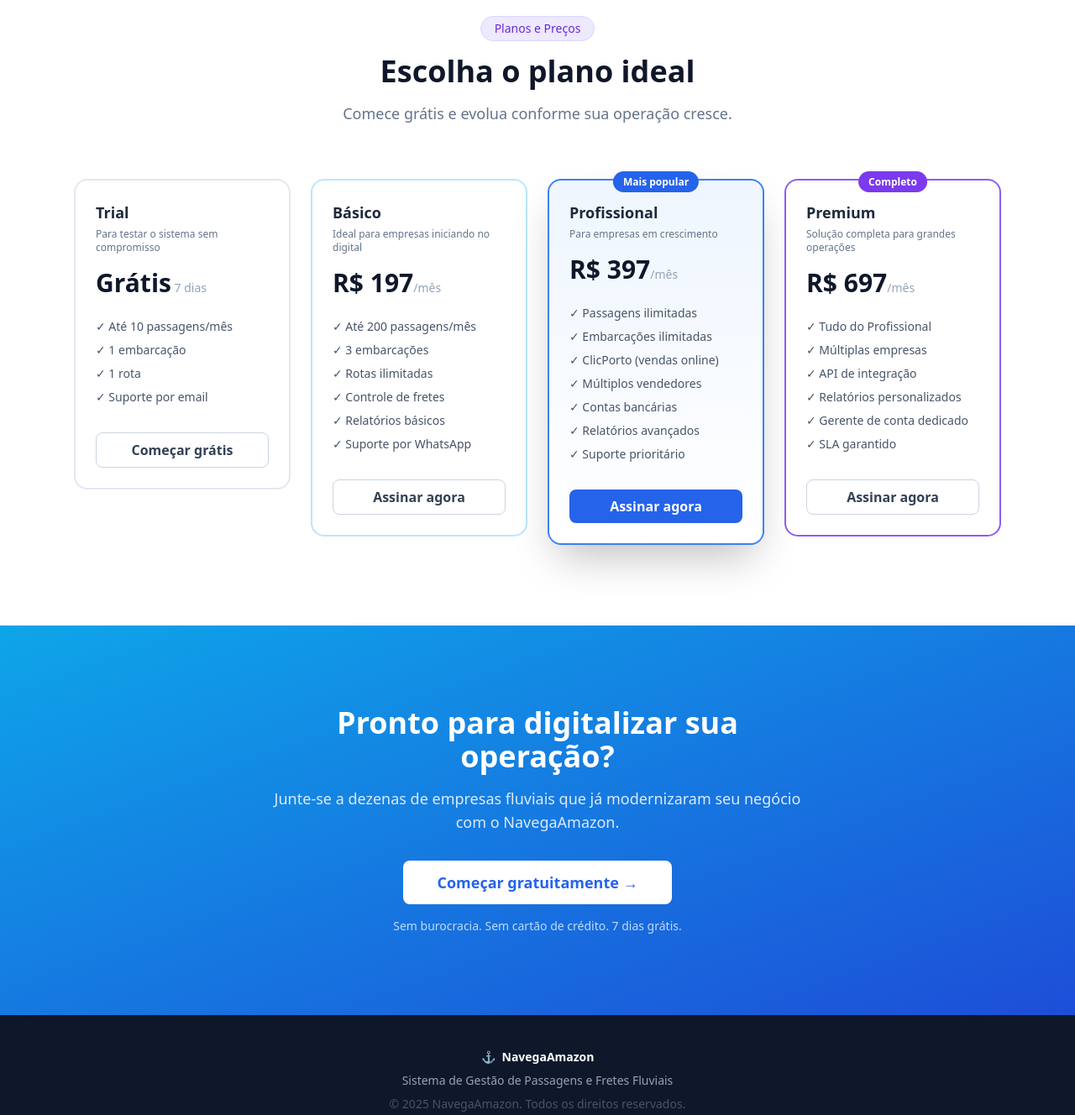
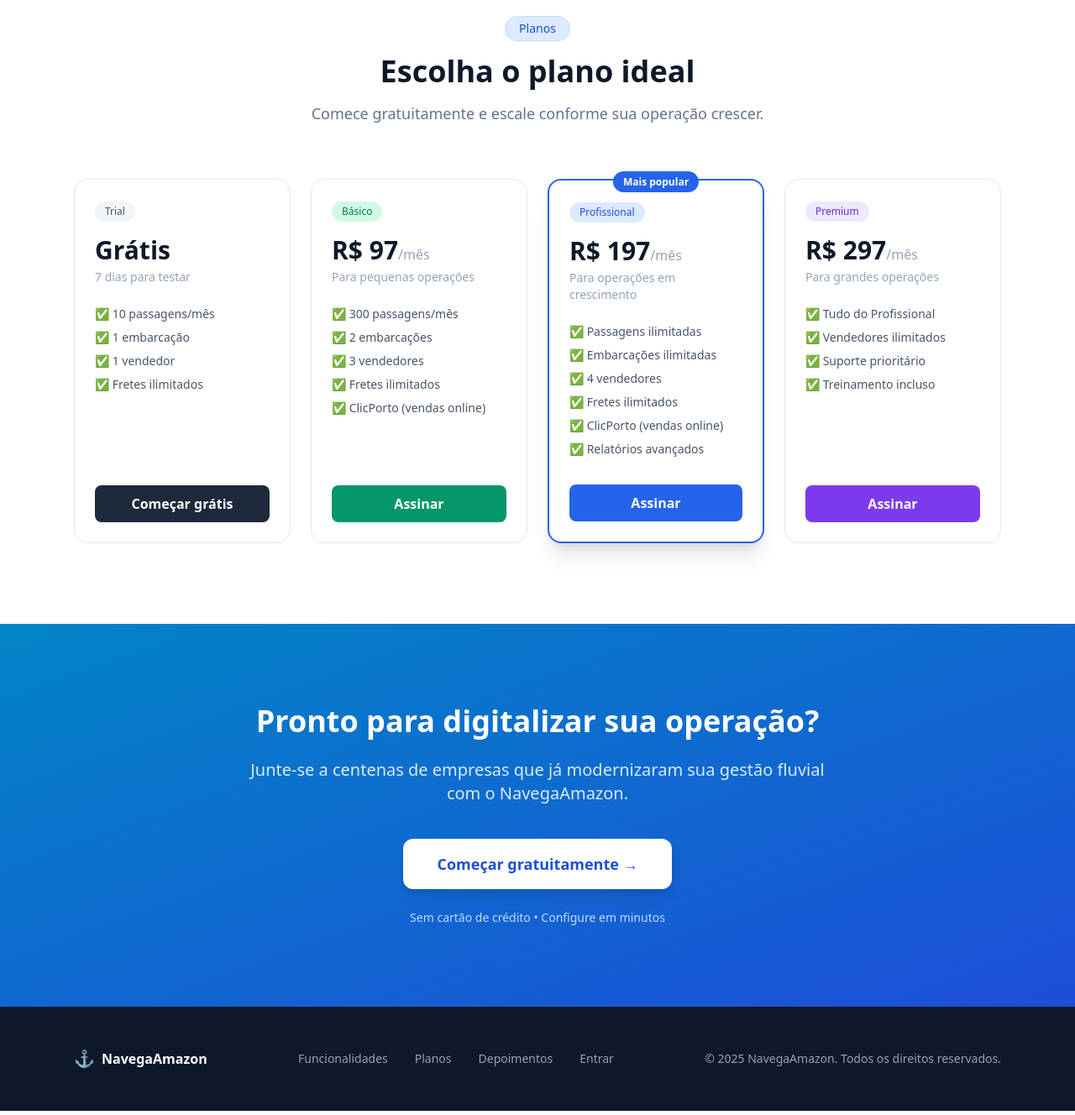
Before and after one commit to RaimundoSoaresMachado/landing-navegaamazon, a plain HTML site: page index.html in a window 1280 px wide. Shown: the part 2920-4248 px from the top of the page at 84% size. Drawn offline with nearby package versions, Linux system fonts and the light colour scheme.

Commit message:
Update index.html

```diff
--- a/index.html
+++ b/index.html
@@ -125,82 +125,108 @@
   <section id="planos" class="py-24 bg-white">
     <div class="max-w-6xl mx-auto px-4 sm:px-6">
       <div class="text-center mb-16">
-        <span class="inline-block mb-4 bg-violet-100 text-violet-700 border border-violet-200 text-sm px-4 py-1 rounded-full font-medium">Planos e Preços</span>
+        <span class="inline-block mb-4 bg-blue-100 text-blue-700 border border-blue-200 text-sm px-4 py-1 rounded-full font-medium">Planos</span>
         <h2 class="text-3xl md:text-4xl font-bold text-slate-900 mb-4">Escolha o plano ideal</h2>
-        <p class="text-lg text-slate-500">Comece grátis e evolua conforme sua operação cresce.</p>
+        <p class="text-lg text-slate-500 max-w-xl mx-auto">Comece gratuitamente e escale conforme sua operação crescer.</p>
       </div>
-      <div class="grid grid-cols-1 sm:grid-cols-2 lg:grid-cols-4 gap-6 items-start">
+      <div class="grid grid-cols-1 md:grid-cols-2 lg:grid-cols-4 gap-6">
         <!-- Trial -->
-        <div class="rounded-2xl border-2 border-slate-200 bg-white p-6 flex flex-col">
-          <h3 class="text-lg font-bold text-slate-800 mb-1">Trial</h3>
-          <p class="text-xs text-slate-500 mb-4">Para testar o sistema sem compromisso</p>
-          <div class="mb-6"><span class="text-3xl font-extrabold text-slate-900">Grátis</span><span class="text-slate-400 text-sm"> 7 dias</span></div>
-          <ul class="space-y-2 mb-8 flex-1 text-sm text-slate-600">
-            <li>✓ Até 10 passagens/mês</li><li>✓ 1 embarcação</li><li>✓ 1 rota</li><li>✓ Suporte por email</li>
+        <div class="rounded-2xl border border-slate-200 p-6 flex flex-col">
+          <div class="mb-4"><span class="inline-block bg-slate-100 text-slate-600 text-xs px-3 py-1 rounded-full font-medium">Trial</span></div>
+          <p class="text-3xl font-extrabold text-slate-900 mb-1">Grátis</p>
+          <p class="text-sm text-slate-400 mb-6">7 dias para testar</p>
+          <ul class="space-y-2 text-sm text-slate-600 mb-8 flex-1">
+            <li>✅ 10 passagens/mês</li>
+            <li>✅ 1 embarcação</li>
+            <li>✅ 1 vendedor</li>
+            <li>✅ Fretes ilimitados</li>
           </ul>
-          <a href__="https://app.raysistemas.online" class="block w-full text-center border border-slate-300 hover:bg-slate-50 text-slate-700 font-semibold py-2 rounded-lg transition-colors">Começar grátis</a>
+          <a href__="https://app.raysistemas.online" class="block text-center bg-slate-800 hover:bg-slate-900 text-white font-semibold py-2.5 rounded-lg transition-colors">Começar grátis</a>
         </div>
         <!-- Básico -->
-        <div class="rounded-2xl border-2 border-sky-200 bg-white p-6 flex flex-col">
-          <h3 class="text-lg font-bold text-slate-800 mb-1">Básico</h3>
-          <p class="text-xs text-slate-500 mb-4">Ideal para empresas iniciando no digital</p>
-          <div class="mb-6"><span class="text-3xl font-extrabold text-slate-900">R$ 197</span><span class="text-slate-400 text-sm">/mês</span></div>
-          <ul class="space-y-2 mb-8 flex-1 text-sm text-slate-600">
-            <li>✓ Até 200 passagens/mês</li><li>✓ 3 embarcações</li><li>✓ Rotas ilimitadas</li><li>✓ Controle de fretes</li><li>✓ Relatórios básicos</li><li>✓ Suporte por WhatsApp</li>
+        <div class="rounded-2xl border border-slate-200 p-6 flex flex-col">
+          <div class="mb-4"><span class="inline-block bg-emerald-100 text-emerald-700 text-xs px-3 py-1 rounded-full font-medium">Básico</span></div>
+          <p class="text-3xl font-extrabold text-slate-900 mb-1">R$ 97<span class="text-base font-normal text-slate-400">/mês</span></p>
+          <p class="text-sm text-slate-400 mb-6">Para pequenas operações</p>
+          <ul class="space-y-2 text-sm text-slate-600 mb-8 flex-1">
+            <li>✅ 300 passagens/mês</li>
+            <li>✅ 2 embarcações</li>
+            <li>✅ 3 vendedores</li>
+            <li>✅ Fretes ilimitados</li>
+            <li>✅ ClicPorto (vendas online)</li>
           </ul>
-          <a href__="https://app.raysistemas.online" class="block w-full text-center border border-slate-300 hover:bg-slate-50 text-slate-700 font-semibold py-2 rounded-lg transition-colors">Assinar agora</a>
+          <a href__="https://app.raysistemas.online" class="block text-center bg-emerald-600 hover:bg-emerald-700 text-white font-semibold py-2.5 rounded-lg transition-colors">Assinar</a>
         </div>
         <!-- Profissional -->
-        <div class="relative rounded-2xl border-2 border-blue-500 bg-gradient-to-b from-blue-50 to-white p-6 flex flex-col shadow-2xl">
-          <div class="absolute -top-3 left-1/2 -translate-x-1/2"><span class="bg-blue-600 text-white text-xs font-semibold px-3 py-1 rounded-full">Mais popular</span></div>
-          <h3 class="text-lg font-bold text-slate-800 mb-1">Profissional</h3>
-          <p class="text-xs text-slate-500 mb-4">Para empresas em crescimento</p>
-          <div class="mb-6"><span class="text-3xl font-extrabold text-slate-900">R$ 397</span><span class="text-slate-400 text-sm">/mês</span></div>
-          <ul class="space-y-2 mb-8 flex-1 text-sm text-slate-600">
-            <li>✓ Passagens ilimitadas</li><li>✓ Embarcações ilimitadas</li><li>✓ ClicPorto (vendas online)</li><li>✓ Múltiplos vendedores</li><li>✓ Contas bancárias</li><li>✓ Relatórios avançados</li><li>✓ Suporte prioritário</li>
+        <div class="rounded-2xl border-2 border-blue-600 p-6 flex flex-col relative shadow-xl">
+          <div class="absolute -top-3 left-1/2 -translate-x-1/2"><span class="bg-blue-600 text-white text-xs px-3 py-1 rounded-full font-semibold">Mais popular</span></div>
+          <div class="mb-4"><span class="inline-block bg-blue-100 text-blue-700 text-xs px-3 py-1 rounded-full font-medium">Profissional</span></div>
+          <p class="text-3xl font-extrabold text-slate-900 mb-1">R$ 197<span class="text-base font-normal text-slate-400">/mês</span></p>
+          <p class="text-sm text-slate-400 mb-6">Para operações em crescimento</p>
+          <ul class="space-y-2 text-sm text-slate-600 mb-8 flex-1">
+            <li>✅ Passagens ilimitadas</li>
+            <li>✅ Embarcações ilimitadas</li>
+            <li>✅ 4 vendedores</li>
+            <li>✅ Fretes ilimitados</li>
+            <li>✅ ClicPorto (vendas online)</li>
+            <li>✅ Relatórios avançados</li>
           </ul>
-          <a href__="https://app.raysistemas.online" class="block w-full text-center bg-blue-600 hover:bg-blue-700 text-white font-semibold py-2 rounded-lg transition-colors">Assinar agora</a>
+          <a href__="https://app.raysistemas.online" class="block text-center bg-blue-600 hover:bg-blue-700 text-white font-semibold py-2.5 rounded-lg transition-colors">Assinar</a>
         </div>
         <!-- Premium -->
-        <div class="relative rounded-2xl border-2 border-violet-500 bg-white p-6 flex flex-col">
-          <div class="absolute -top-3 left-1/2 -translate-x-1/2"><span class="bg-violet-600 text-white text-xs font-semibold px-3 py-1 rounded-full">Completo</span></div>
-          <h3 class="text-lg font-bold text-slate-800 mb-1">Premium</h3>
-          <p class="text-xs text-slate-500 mb-4">Solução completa para grandes operações</p>
-          <div class="mb-6"><span class="text-3xl font-extrabold text-slate-900">R$ 697</span><span class="text-slate-400 text-sm">/mês</span></div>
-          <ul class="space-y-2 mb-8 flex-1 text-sm text-slate-600">
-            <li>✓ Tudo do Profissional</li><li>✓ Múltiplas empresas</li><li>✓ API de integração</li><li>✓ Relatórios personalizados</li><li>✓ Gerente de conta dedicado</li><li>✓ SLA garantido</li>
+        <div class="rounded-2xl border border-slate-200 p-6 flex flex-col">
+          <div class="mb-4"><span class="inline-block bg-violet-100 text-violet-700 text-xs px-3 py-1 rounded-full font-medium">Premium</span></div>
+          <p class="text-3xl font-extrabold text-slate-900 mb-1">R$ 297<span class="text-base font-normal text-slate-400">/mês</span></p>
+          <p class="text-sm text-slate-400 mb-6">Para grandes operações</p>
+          <ul class="space-y-2 text-sm text-slate-600 mb-8 flex-1">
+            <li>✅ Tudo do Profissional</li>
+            <li>✅ Vendedores ilimitados</li>
+            <li>✅ Suporte prioritário</li>
+            <li>✅ Treinamento incluso</li>
           </ul>
-          <a href__="https://app.raysistemas.online" class="block w-full text-center border border-slate-300 hover:bg-slate-50 text-slate-700 font-semibold py-2 rounded-lg transition-colors">Assinar agora</a>
+          <a href__="https://app.raysistemas.online" class="block text-center bg-violet-600 hover:bg-violet-700 text-white font-semibold py-2.5 rounded-lg transition-colors">Assinar</a>
         </div>
       </div>
     </div>
   </section>
 
   <!-- CTA FINAL -->
-  <section class="py-24 bg-gradient-to-br from-sky-500 to-blue-700 text-white text-center">
-    <div class="max-w-2xl mx-auto px-4">
-      <h2 class="text-3xl md:text-4xl font-bold mb-4">Pronto para digitalizar sua operação?</h2>
-      <p class="text-blue-100 text-lg mb-8">Junte-se a dezenas de empresas fluviais que já modernizaram seu negócio com o NavegaAmazon.</p>
-      <a href__="https://app.raysistemas.online" class="inline-flex items-center justify-center gap-2 bg-white text-blue-600 hover:bg-blue-50 font-semibold text-lg px-10 py-3 rounded-lg transition-colors">Começar gratuitamente →</a>
-      <p class="text-blue-200 text-sm mt-4">Sem burocracia. Sem cartão de crédito. 7 dias grátis.</p>
+  <section class="py-24 bg-gradient-to-br from-sky-600 to-blue-700 text-white text-center">
+    <div class="max-w-3xl mx-auto px-4 sm:px-6">
+      <h2 class="text-3xl md:text-4xl font-extrabold mb-6">Pronto para digitalizar sua operação?</h2>
+      <p class="text-xl text-blue-100 mb-10">Junte-se a centenas de empresas que já modernizaram sua gestão fluvial com o NavegaAmazon.</p>
+      <a href__="https://app.raysistemas.online" class="inline-flex items-center justify-center gap-2 bg-white text-blue-700 hover:bg-blue-50 font-bold text-lg px-10 py-4 rounded-xl transition-colors shadow-lg">Começar gratuitamente →</a>
+      <p class="text-sm text-blue-200 mt-6">Sem cartão de crédito • Configure em minutos</p>
     </div>
   </section>
 
   <!-- FOOTER -->
-  <footer class="bg-slate-900 text-slate-400 py-10 text-center text-sm">
-    <div class="flex items-center justify-center gap-2 mb-2">
-      <span class="text-blue-400">⚓</span>
-      <span class="text-white font-semibold">NavegaAmazon</span>
+  <footer class="bg-slate-900 text-slate-400 py-12">
+    <div class="max-w-6xl mx-auto px-4 sm:px-6">
+      <div class="flex flex-col md:flex-row items-center justify-between gap-6">
+        <div class="flex items-center gap-2">
+          <span class="text-blue-400 text-xl">⚓</span>
+          <span class="text-white font-bold">NavegaAmazon</span>
+        </div>
+        <div class="flex gap-8 text-sm">
+          <a href__="#funcionalidades" class="hover:text-white transition-colors">Funcionalidades</a>
+          <a href__="#planos" class="hover:text-white transition-colors">Planos</a>
+          <a href__="#depoimentos" class="hover:text-white transition-colors">Depoimentos</a>
+          <a href__="https://app.raysistemas.online" class="hover:text-white transition-colors">Entrar</a>
+        </div>
+        <p class="text-sm">© 2025 NavegaAmazon. Todos os direitos reservados.</p>
+      </div>
     </div>
-    <p>Sistema de Gestão de Passagens e Fretes Fluviais</p>
-    <p class="mt-2 text-slate-600">© 2025 NavegaAmazon. Todos os direitos reservados.</p>
   </footer>
 
   <script>
-    const btn = document.getElementById('menuBtn');
-    const menu = document.getElementById('mobileMenu');
-    btn.addEventListener('click', () => { menu.classList.toggle('hidden'); });
-    menu.querySelectorAll('a').forEach(a => a.addEventListener('click', () => menu.classList.add('hidden')));
+    // Mobile menu toggle
+    const menuBtn = document.getElementById('menuBtn');
+    const mobileMenu = document.getElementById('mobileMenu');
+    menuBtn.addEventListener('click', () => {
+      mobileMenu.classList.toggle('hidden');
+    });
   </script>
+
 </body>
 </html>
```
